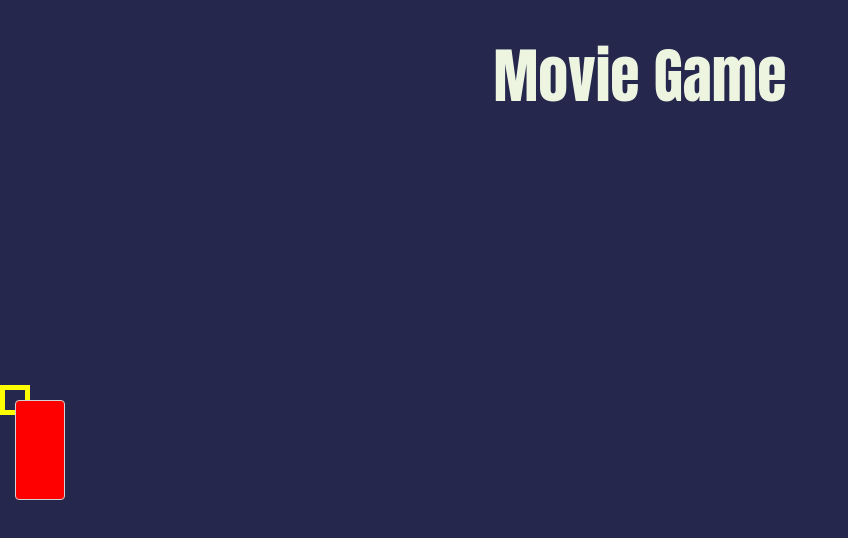
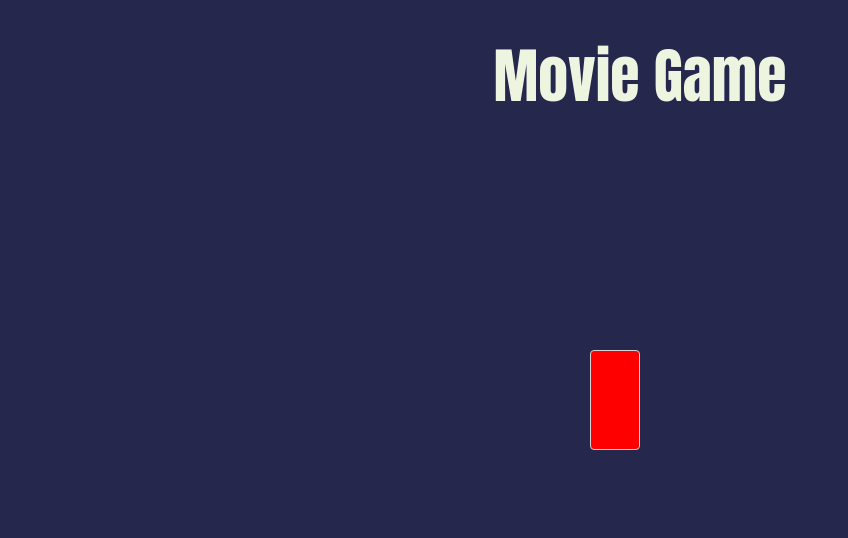
Before and after one commit to scottsak/MovieTimeline, a React (Create React App) app: page / in a window 1280 px wide. Shown: the top 538 px of the page, without its empty margins (0-848 px from the left). Built offline with nearby package versions, Linux system fonts and the light colour scheme.

Commit message:
start from general center

```diff
--- a/src/index.css
+++ b/src/index.css
@@ -23,9 +23,11 @@ body {
 }
 
 .boardGame{
-  position: absolute;
-  top: 50%;
-  transform: translate(0, -50%);
-  border: 5px solid #FFFF00;
-  padding: 10px;
-}
+    position: absolute;
+    top: 50%;
+    left: 50%;
+    margin-top: -50px;
+    margin-left: -50px;
+    width: 100px;
+    height: 100px;
+  }
```
